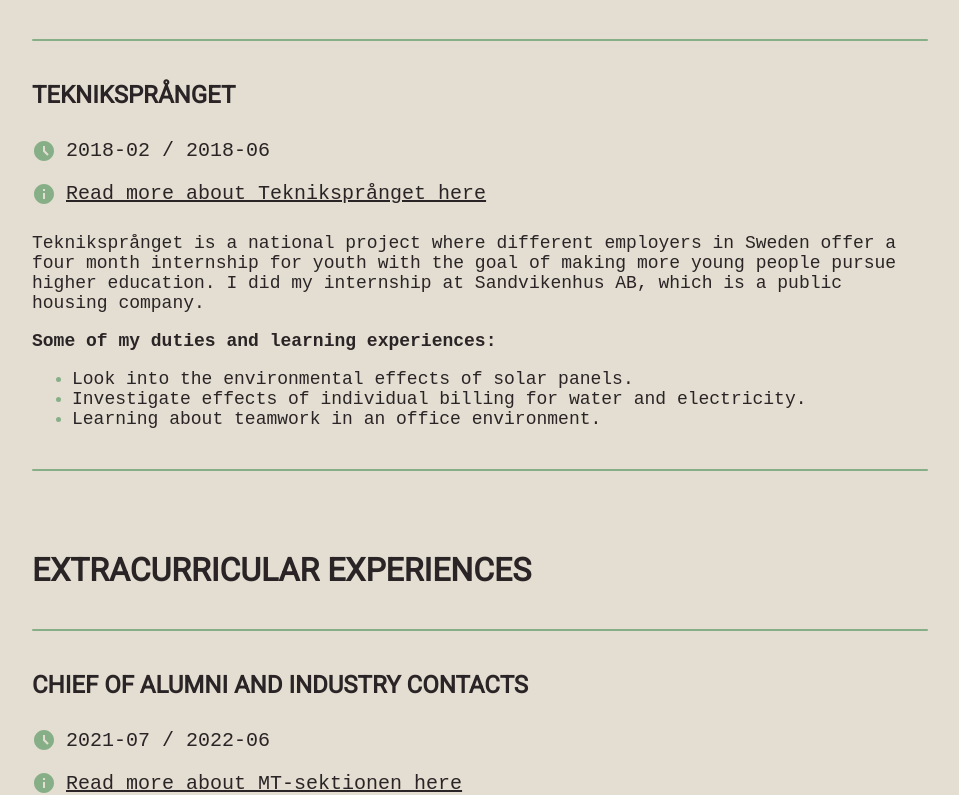
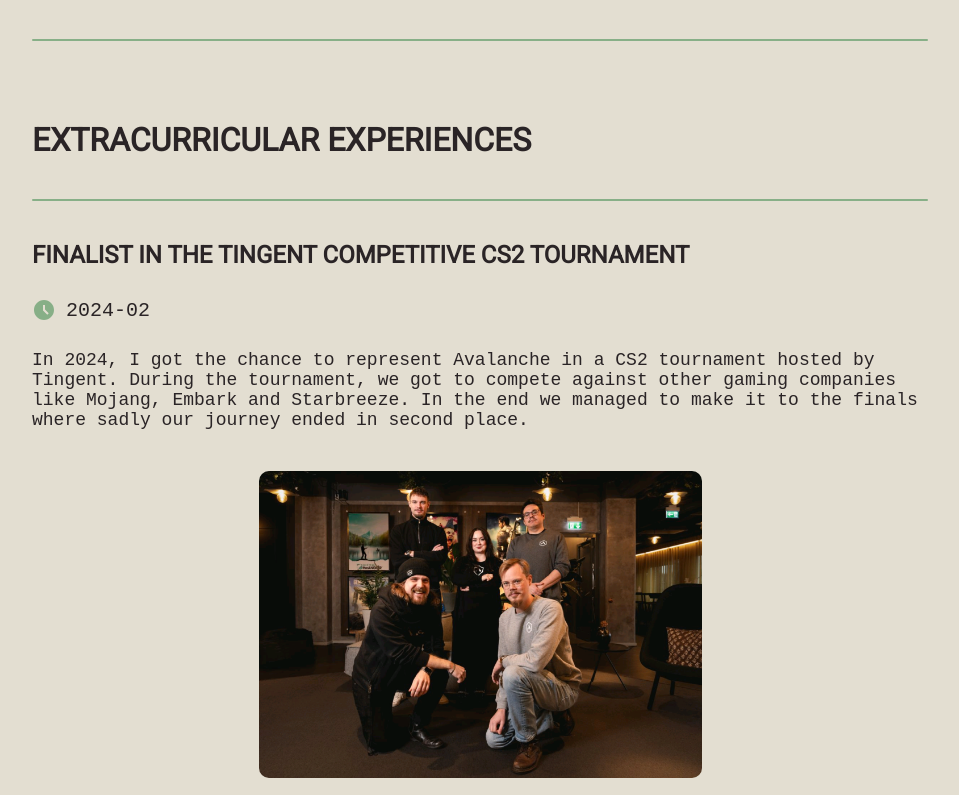
Before and after one commit to jonan270/Interactive-portfolio, a React (Create React App) app: page / in a window 1280 px wide. Shown: the part 5846-6641 px from the top of the page, without its empty margins (160-1119 px from the left). Built offline with nearby package versions, Linux system fonts and the light colour scheme.

Commit message:
Replace old experience for counter strike extracurricular counter strike tournament

```diff
--- a/src/components/Experience.tsx
+++ b/src/components/Experience.tsx
@@ -1,5 +1,8 @@
 import AccessTimeFilledIcon from '@mui/icons-material/AccessTimeFilled';
 import InfoIcon from '@mui/icons-material/Info';
+
+import team_photo from "../images/cs.png"
+
 const Experience: React.FC<{}> = () => {
 
     const siggraphDenverTalk: string =
@@ -142,39 +145,29 @@ const Experience: React.FC<{}> = () => {
                 <li><p>Unit testing.</p></li>
             </ul>
             <hr />
-            <h2>TEKNIKSPRÅNGET</h2>
+            <br />
+            <h1>EXTRACURRICULAR EXPERIENCES</h1>
+            <hr />
+            <h2>FINALIST IN THE TINGENT COMPETITIVE CS2 TOURNAMENT</h2>
             <div className="iconTextRow">
                 <AccessTimeFilledIcon color="primary"/>
-                <p className="iconText">2018-02 / 2018-06</p>
-            </div>
-            <div className="iconTextRow">
-                <InfoIcon color="primary"/>
-                <a
-                    className="iconText"
-                    href="https://teknikspranget.se/om-teknikspranget/"
-                    target="_blank" rel="noreferrer"
-                >
-                    Read more about Tekniksprånget here
-                </a>
+                <p className="iconText">2024-02</p>
             </div>
             <p>
-                Tekniksprånget is a national project where different
-                employers in Sweden offer a four month internship for youth
-                with the goal of making more young people pursue higher
-                education. I did my internship at Sandvikenhus AB, which
-                is a public housing company.
+                In 2024, I got the chance to represent Avalanche in a CS2 tournament hosted by
+                Tingent. During the tournament, we got to compete against other gaming companies like Mojang,
+                Embark and Starbreeze. In the end we managed to make it to the finals where sadly our journey ended in second place.
             </p>
-            <h3>
-                Some of my duties and learning experiences:
-            </h3>
-            <ul>
-                <li><p>Look into the environmental effects of solar panels.</p></li>
-                <li><p>Investigate effects of individual billing for water and electricity.</p></li>
-                <li><p>Learning about teamwork in an office environment.</p></li>
-            </ul>
-            <hr />
             <br />
-            <h1>EXTRACURRICULAR EXPERIENCES</h1>
+            <div className="showcaseRow">
+                <div className="showcaseItem--single">
+                    <img src={team_photo}
+                    alt="zoomed_img"
+                    className="showcaseImage--single"
+                    />
+                </div>
+            </div>
+            <br />
             <hr />
             <h2>CHIEF OF ALUMNI AND INDUSTRY CONTACTS</h2>
             <div className="iconTextRow">
```
Also changed, not shown: src/images/cs.png (added).
